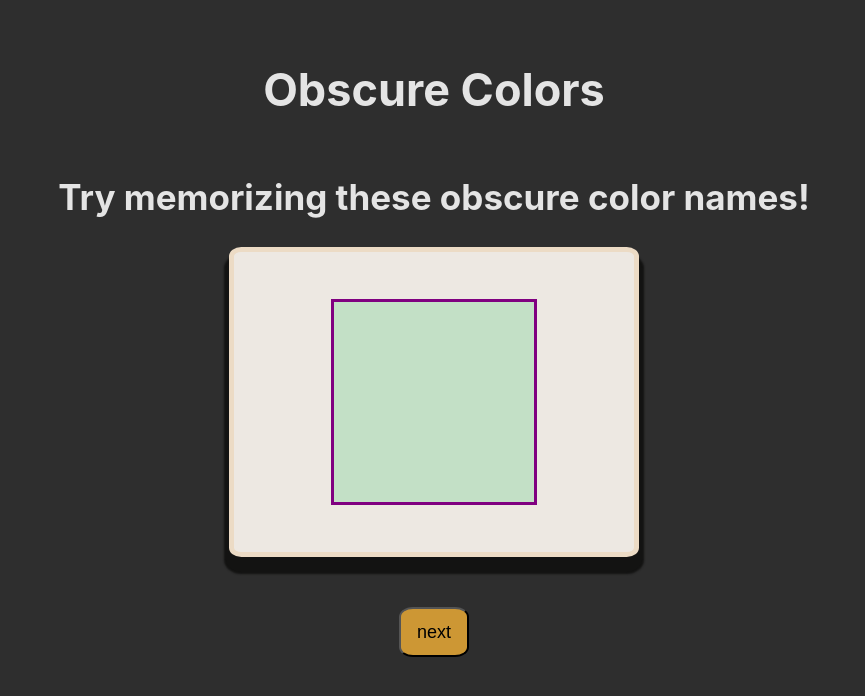
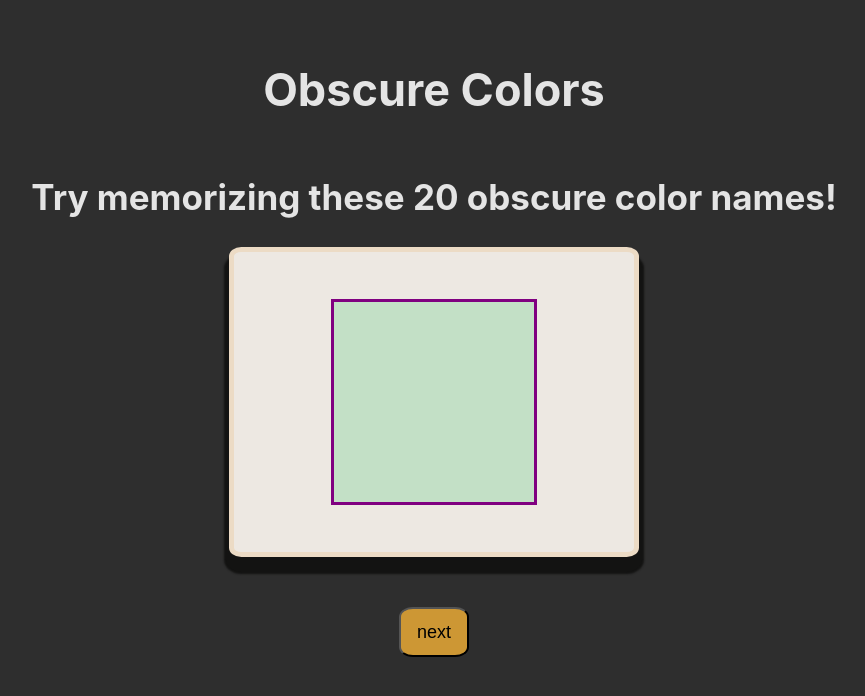
Before and after one commit to KenyaES/FlashCards, a React (Vite) app: page / in a window 1280 px wide. Shown: the top 696 px of the page, without its empty margins (206-1071 px from the left). Built offline with nearby package versions, Linux system fonts and the light colour scheme.

Commit message:
submission steps completed

```diff
--- a/src/App.jsx
+++ b/src/App.jsx
@@ -57,7 +57,7 @@ function App() {
   return (
     <div className="App">
       <h1>Obscure Colors</h1>
-      <h2>Try memorizing these obscure color names!</h2>
+      <h2>Try memorizing these 20 obscure color names!</h2>
 
       <div className = "container">
         <div>
```
Also changed, not shown: 1 other file (tests, documents, lock files or other folders).
